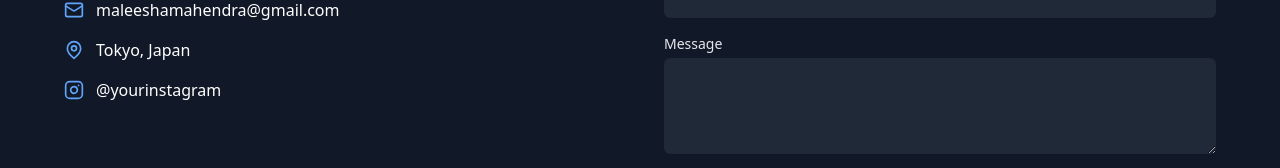
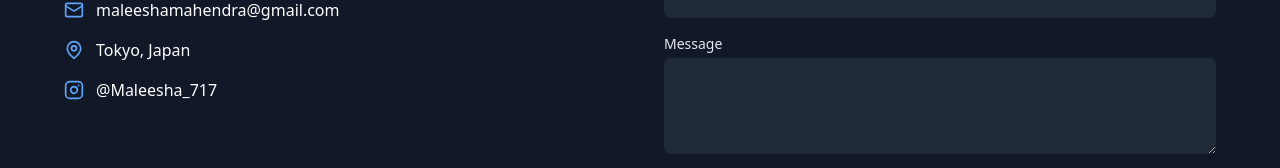
Before and after one commit to Udanpasindu/web-site-for-photographer, a React (Vite) app: page / in a window 1280 px wide. Shown: the part 2006-2174 px from the top of the page. Built offline with nearby package versions, Linux system fonts and the light colour scheme.

Commit message:
add instagram

```diff
--- a/src/App.tsx
+++ b/src/App.tsx
@@ -52,7 +52,7 @@ function App() {
                 </div>
                 <div className="flex items-center">
                   <Instagram className="w-5 h-5 text-blue-400 mr-3" />
-                  <a href="https://instagram.com" className="hover:text-blue-400">@yourinstagram</a>
+                  <a href="https://instagram.com" className="hover:text-blue-400">@Maleesha_717</a>
                 </div>
               </div>
             </div>
```
